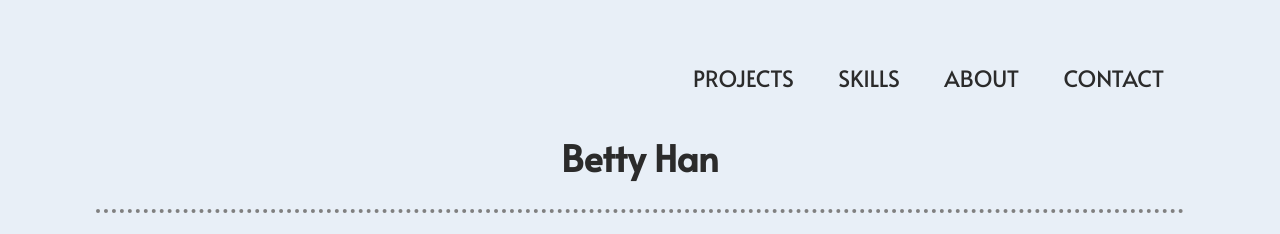
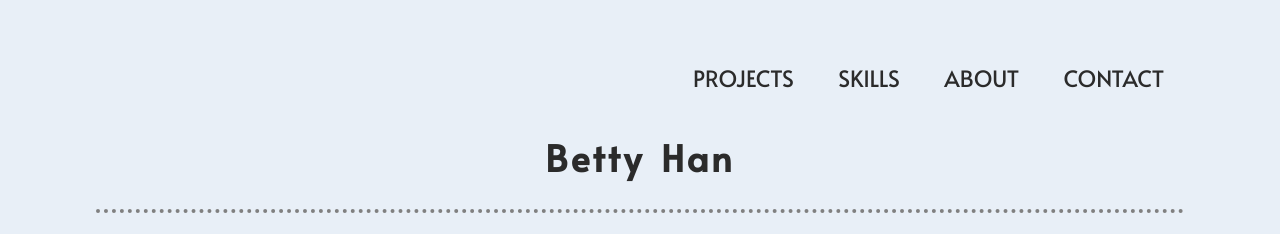
Before and after one commit to bh-codes/portfolio, a website built with Parcel: page index.html in a window 1280 px wide. Shown: the top 234 px of the page. Built offline with nearby package versions, Linux system fonts and the light colour scheme.

Commit message:
Updated name letter and word spacing on CSS

```diff
--- a/css/main.css
+++ b/css/main.css
@@ -188,6 +188,8 @@ h1 {
   border-bottom: 4px dotted grey;
   font-weight: bold;
   padding-bottom: 25px;
+  letter-spacing: 3px;
+  word-spacing: 5px;
 }
 
 h2 {
```
